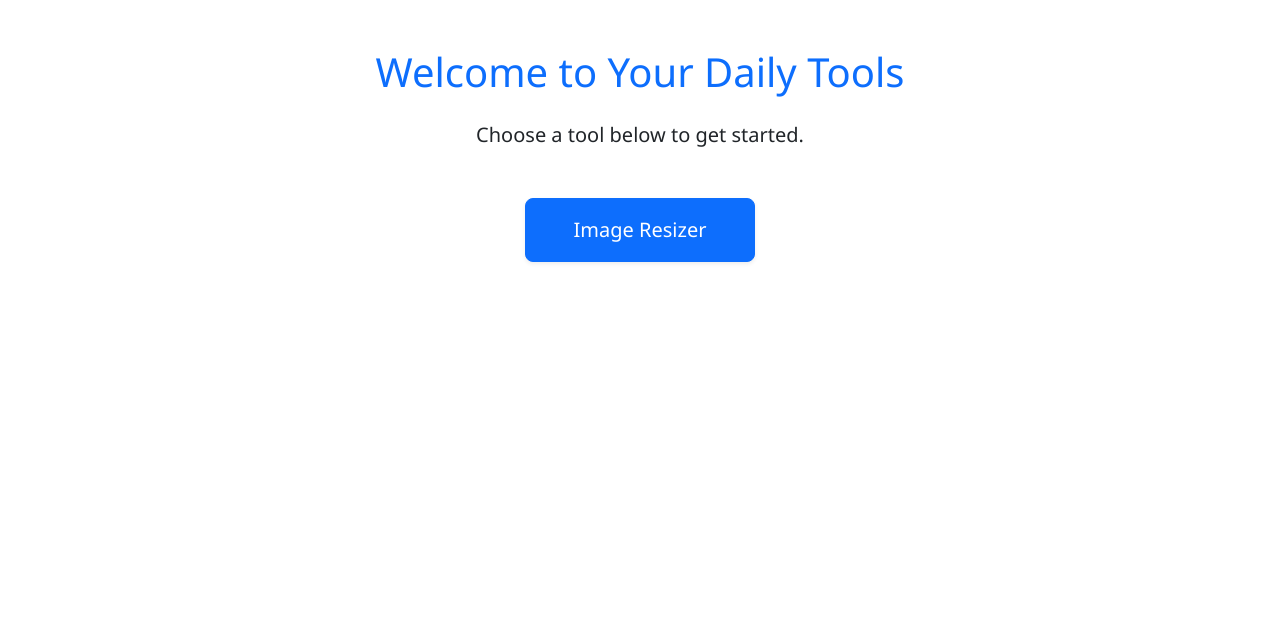
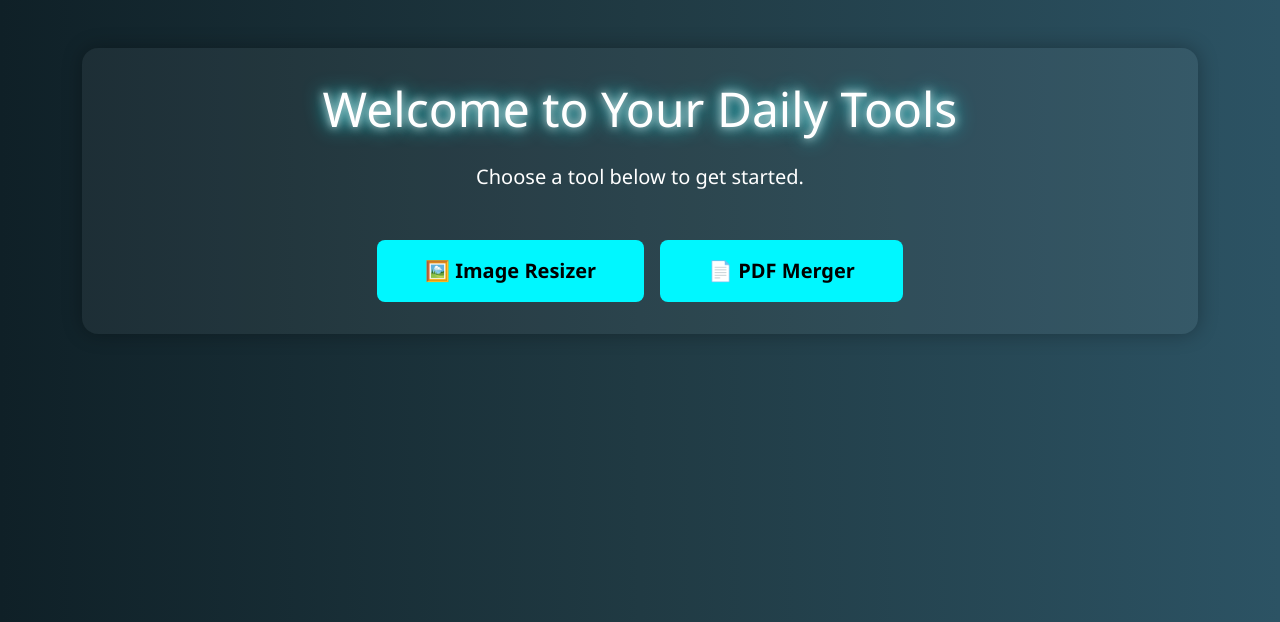
Before and after one commit to akhileshlabd/OnlineTools, a Flask app: page / in a window 1280 px wide. Shown: the top 622 px of the page. Run offline with Flask 3, Linux system fonts and the light colour scheme.

Commit message:
Update index.html

```diff
--- a/templates/index.html
+++ b/templates/index.html
@@ -6,17 +6,49 @@
   <title>Home - YourTools</title>
   <link href="https://cdn.jsdelivr.net/npm/bootstrap@5.3.0/dist/css/bootstrap.min.css" rel="stylesheet" />
   <link href="{{ url_for('static', filename='style.css') }}" rel="stylesheet" />
+  <style>
+    body {
+      background: linear-gradient(to right, #0f2027, #203a43, #2c5364);
+      color: #fff;
+      font-family: 'Segoe UI', Tahoma, Geneva, Verdana, sans-serif;
+    }
+    .glow-text {
+      font-size: 3rem;
+      text-shadow: 0 0 10px #f0f0f0, 0 0 20px #00f7ff;
+    }
+    .glow-button {
+      background: #00f7ff;
+      color: #000;
+      border: none;
+      font-weight: bold;
+      transition: transform 0.2s, box-shadow 0.2s;
+    }
+    .glow-button:hover {
+      transform: scale(1.05);
+      box-shadow: 0 0 15px #00f7ff;
+    }
+    .tool-card {
+      background: rgba(255, 255, 255, 0.05);
+      border-radius: 1rem;
+      padding: 2rem;
+      box-shadow: 0 0 20px rgba(0,0,0,0.3);
+    }
+  </style>
 </head>
 <body>
   <div class="container py-5 text-center">
-    <h1 class="mb-4 text-primary glow-text">Welcome to Your Daily Tools</h1>
-    <p class="lead mb-5">Choose a tool below to get started.</p>
+    <div class="tool-card">
+      <h1 class="mb-4  glow-text">Welcome to Your Daily Tools</h1>
+      <p class="lead mb-5">Choose a tool below to get started.</p>
 
-    <div class="d-flex justify-content-center flex-wrap gap-3">
-      <a href="{{ url_for('resizer') }}" class="btn btn-primary btn-lg px-5 py-3 shadow-sm glow-button">
-        Image Resizer
-      </a>
-
+      <div class="d-flex justify-content-center flex-wrap gap-3">
+        <a href="{{ url_for('resizer') }}" class="btn glow-button btn-lg px-5 py-3">
+          🖼️ Image Resizer
+        </a>
+        <a href="{{ url_for('pdf_merger_page') }}" class="btn glow-button btn-lg px-5 py-3">
+          📄 PDF Merger
+        </a>
+      </div>
     </div>
   </div>
 
```
